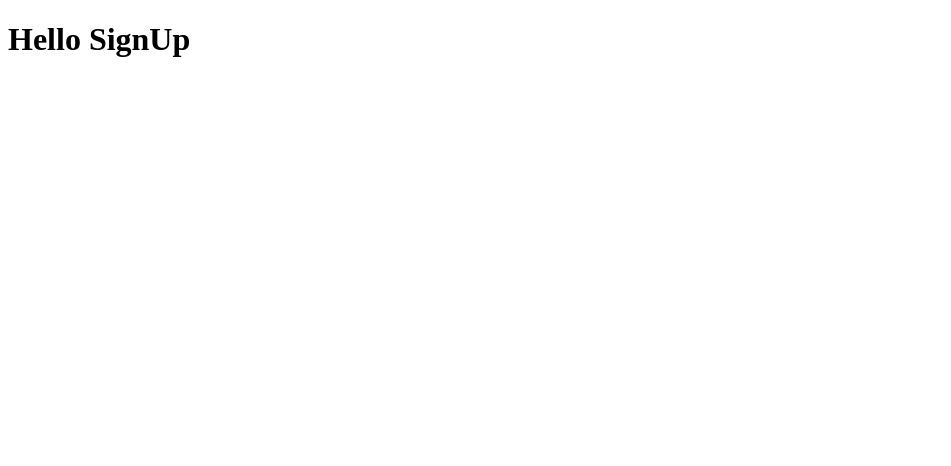
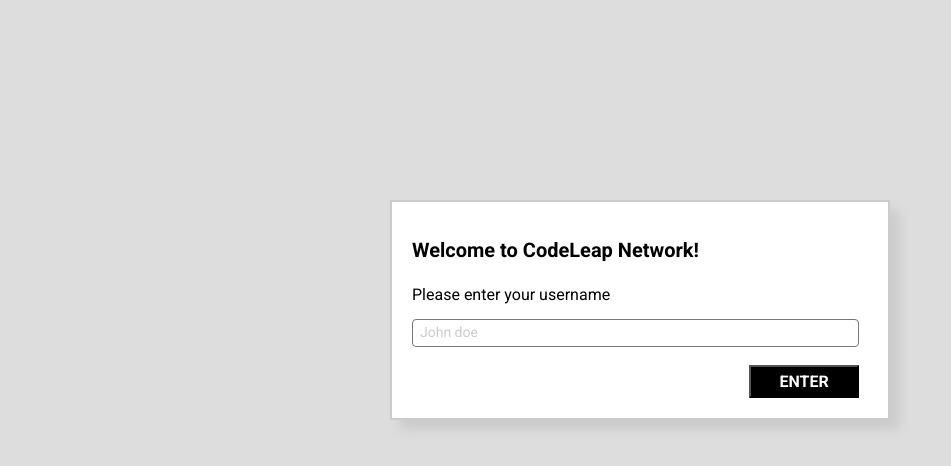
Before and after one commit to VictorOliveira02-zz/CodeLeap-Engineering-Test, a React (Create React App) app: page /signup in a window 1280 px wide. Shown: the top 466 px of the page, without its empty margins (0-951 px from the left). Built offline with nearby package versions, Linux system fonts and the light colour scheme.

Commit message:
fixes and add SignUp screen

```diff
--- a/public/index.html
+++ b/public/index.html
@@ -6,6 +6,9 @@
   <link rel="icon" href="favicon.ico" />
   <meta name="viewport" content="width=device-width, initial-scale=1" />
   <title>CodeLeap Network</title>
+  <link rel="preconnect" href="https://fonts.googleapis.com">
+  <link rel="preconnect" href="https://fonts.gstatic.com" crossorigin>
+  <link href="https://fonts.googleapis.com/css2?family=Roboto:wght@400;700&display=swap" rel="stylesheet">
 </head>
 
 <body>
--- a/src/App.js
+++ b/src/App.js
@@ -1,5 +1,5 @@
 import React from 'react';
-import Navigator from '../src/components/Navigation/Navigator.jsx'
+import Navigator from './Navigation/Navigator.jsx'
 
 
 function App() {
--- a/src/pages/SignUp/index.jsx
+++ b/src/pages/SignUp/index.jsx
@@ -1,10 +1,16 @@
 import React from 'react';
+import { Div, DivBox } from "./style"
 
 const SignUp = () => {
     return (
-        <>
-            <h1>Hello SignUp</h1>
-        </>
+        <Div>
+            <DivBox>
+                <h1 className="welcome-title">Welcome to CodeLeap Network!</h1>
+                <p className="welcome-subtitle">Please enter your username</p>
+                <input className="username-input" type="text" placeholder="John doe" />
+                <button type="submit" className="sign-up-btn">ENTER</button>
+            </DivBox>
+        </Div>
     );
 }
 
--- /dev/null
+++ b/src/pages/SignUp/style.js
@@ -0,0 +1,96 @@
+import styled from 'styled-components'
+
+export const Div = styled.div`
+    position: absolute;
+    width: 100%;
+    height: 100%;
+    left: 0px;
+    top: 0px;
+    background: #DDDDDD;
+    display: flex;
+    flex-direction: row;
+    flex-wrap: wrap;
+    justify-content: center;
+`;
+
+export const DivBox = styled.div`
+    width: 500px;
+    height: 220px;
+    margin-top: 200px;
+    padding: 20px;
+
+    background: #FFFFFF;
+    border: 2px solid #CCCCCC;
+    box-sizing: border-box;
+    box-shadow: 10px 10px 10px #CCCCCC;
+
+
+
+
+    > .welcome-title {
+        font-family: Roboto;
+        font-style: normal;
+        font-weight: bold;
+        font-size: 1.25em;
+        line-height: 1.563em;
+
+        margin-bottom: 18px;
+    }
+
+    > .welcome-subtitle {
+        font-family: Roboto;
+        font-style: normal;
+        font-weight: normal;
+        font-size: 1em;
+        line-height: 19px;
+
+        margin-bottom: 15px;
+        color: #000000;
+    }
+
+    > .username-input{
+        width: 98%;
+        height: 28px;
+        left: 741px;
+        top: 536px;
+
+        background: #FFFFFF;
+        border: 1px solid #777777;
+        box-sizing: border-box;
+        border-radius: 4px;
+        ::placeholder {
+            width: 58px;
+            height: 16px;
+            padding-left: 5px;
+            font-family: Roboto;
+            font-style: normal;
+            font-weight: normal;
+            font-size: 14px;
+            line-height: 16px;
+
+            color: #CCCCCC;
+        }
+    }
+
+    > .sign-up-btn{
+        width: 24%;
+        height: 33px;
+
+        background: #000000;
+        font-family: Roboto;
+        font-style: normal;
+        font-weight: bold;
+        font-size: 16px;
+        line-height: 19px;
+        color: #FFFFFF;
+
+        margin-left: 74%;
+        margin-top: 18px;
+        cursor: pointer;
+    }
+
+    @media (max-width: 525px) {
+        width: 95%;
+        height: 30%;
+    }
+`;
```
Also changed, not shown: src/Navigation/Navigator.jsx (renamed from src/components/Navigation/Navigator.jsx, +4 -4 lines).
